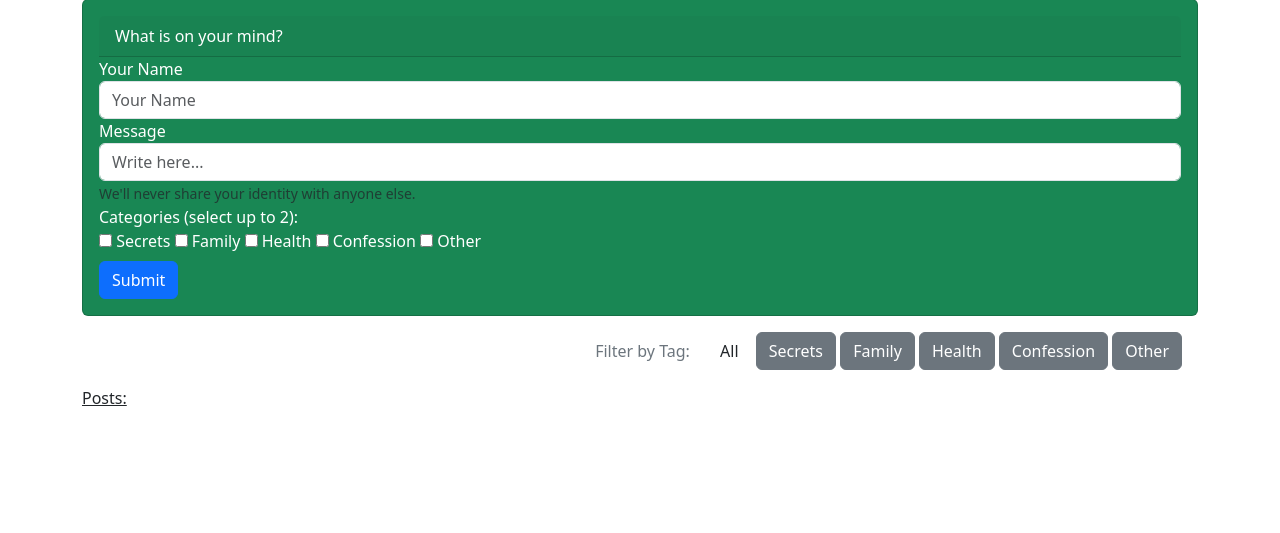
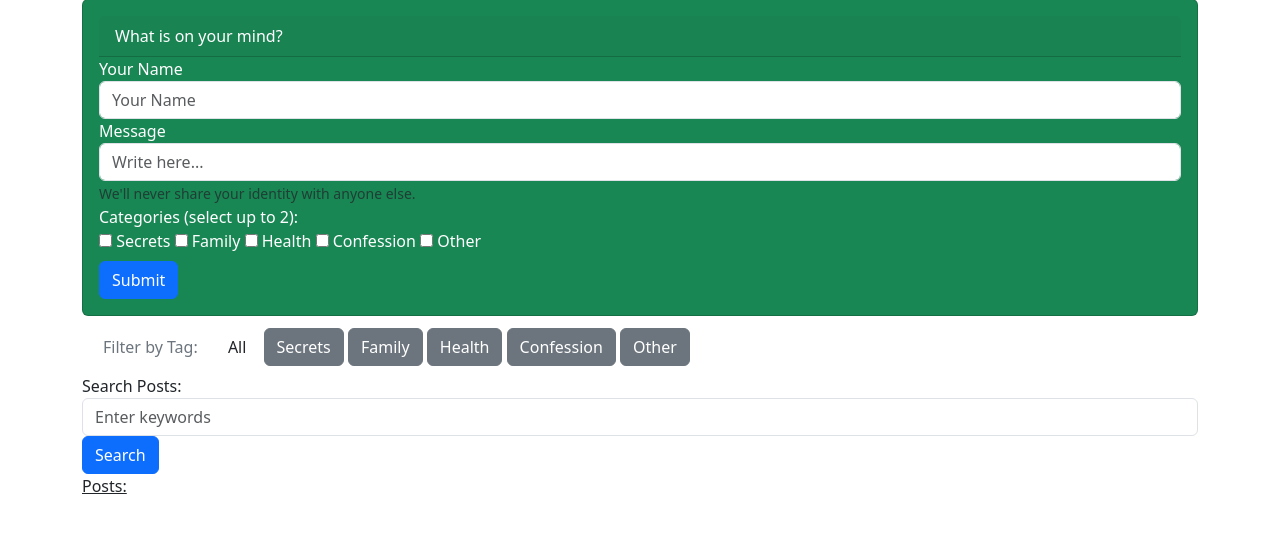
Before and after one commit to thaleshqs/AnonymousPostingES2, a Flask app: page / in a window 1280 px wide. Shown: the part 113-646 px from the top of the page. Run offline with Flask 3, Linux system fonts and the light colour scheme; some libraries are stand-ins or nearby versions.

Commit message:
Funcionalidade de busca de posts

```diff
--- a/main.py
+++ b/main.py
@@ -1,7 +1,7 @@
 from flask import Flask, render_template, request, redirect
 from datetime import datetime
 
-app = Flask(__name__)
+app = Flask(__name__, static_url_path='', static_folder='./templates')
 
 messages = []
 max_messages = 10
@@ -16,6 +16,9 @@
 @app.route('/', methods=['GET', 'POST'])
 def index():
     filter_tag = request.args.get('filter')
+    filtered_messages = []
+    error_message = ""
+
     if filter_tag is None:
         filter_tag = 'all'
 
@@ -65,7 +68,20 @@
 
     filtered_messages = [message for message in messages if filter_tag is None or filter_tag == 'all' or filter_tag in message['categories']]
 
-    return render_template('index.html', messages=filtered_messages[-max_messages:], error=None, categories=["Secrets", "Family", "Health", "Confession", "Other"], filter=filter_tag)
+    search_query = request.args.get('search')
+    if request.method == 'GET':
+        if search_query:
+            filtered_messages = [message for message in filtered_messages if search_query.lower() in message['post'].lower()]
+            if not filtered_messages:
+                error_message = "No results found!!!"
+            else:
+                error_message = ""
+
+
+
+    return render_template('index.html', messages=filtered_messages[-max_messages:], error=error_message, categories=["Secrets", "Family", "Health", "Confession", "Other"], filter=filter_tag, search=search_query)
+
+    #return render_template('index.html', messages=filtered_messages[-max_messages:], error=None, categories=["Secrets", "Family", "Health", "Confession", "Other"], filter=filter_tag)
 
 if __name__ == '__main__':
     app.run()
--- a/templates/index.html
+++ b/templates/index.html
@@ -45,7 +45,8 @@
     </div>
 
 
-    <div class="m-2 p-2 d-flex justify-content-end">
+
+    <div class="m-1 p-1 d-flex justify-content-flex-start">
         <form method="GET">
 			<button class="btn text-secondary">Filter by Tag:</button>
             <button type="submit" name="filter" value="all" class="btn {{ 'active-filter' if filter == 'all' else 'btn-secondary' }}">All</button>
@@ -57,11 +58,25 @@
         </form>
     </div>
 
+	<form method="GET">
+		<div class="form-group">
+			<label for="search">Search Posts:</label>
+			<input type="text" name="search" class="form-control" id="search_posts" placeholder="Enter keywords">
+		</div>
+		<button type="submit" class="btn btn-primary" id="search_button">Search</button>
+	</form>
+
+
+	<div id="no-results" style="display: none; color: red;">
+		<p> No results found. </p>
+	</div>
+
+
     <p><u>Posts:</u></p>
 
     {% for message in messages|reverse %}
 
-	<div class="card mb-3">
+	<div class="card mb-3" style="display: block">
 		<div class="card-header d-flex justify-content-between align-items-center">
 			<div class="d-flex align-items-center">
 				<svg xmlns="http://www.w3.org/2000/svg" width="32" height="32" fill="currentColor" class="bi bi-person-circle m-0" viewBox="0 0 16 16">
@@ -70,7 +85,7 @@
 				</svg>
 				<span class="ms-2 font-weight-bold" h5><b> {{ message['name'] }}</b></span>
 			</div>
-			<div class="text-end">
+			<div class="post-text text-end">
 				{{ message['timestamp'] }} in {{ ', '.join(message['categories']) if message['categories'] }}
 			</div>
 		</div>
@@ -105,6 +120,13 @@
 		</div>
     </div>
     {% endfor %}
+
+		<div id="no-results" style="display: none; color: red;">
+		<p> No results found. </p>
+	</div>
+
     <script src="https://cdn.jsdelivr.net/npm/bootstrap/dist/js/bootstrap.min.js"></script>
+	<script src="script.js"></script>
+
 </body>
 </html>
--- /dev/null
+++ b/templates/script.js
@@ -0,0 +1,42 @@
+const searchInput = document.getElementById('search_posts');
+const noResultsMessage = document.getElementById('no-results');
+const button = document.getElementById("search_button");
+
+/*
+button.addEventListener("click", function(event){
+   performSearch();
+});
+
+searchInput.addEventListener('input', function (event) {
+    if (event.key === 'Enter') {
+        performSearch();
+    }
+});
+
+function performSearch() {
+    const searchQuery = searchInput.value.trim().toLowerCase();
+	noResultsMessage.style.display = 'none';
+
+	if (searchInput.value == null || searchInput.value === '') {
+		noResultsMessage.style.display = 'block';
+	}
+    const posts = document.getElementsByClassName('post-text');
+
+
+
+    let matchingPosts = false;
+	for (const post of posts) {
+		const postText = post.innerText.toLowerCase();
+		if (postText.includes(searchQuery)) {
+			post.parentElement.style.display = 'none';
+			matchingPosts = true;
+		} else {
+			post.parentElement.style.display = 'none';
+		}
+	}
+
+    if (!matchingPosts) {
+        noResultsMessage.style.display = 'block';
+    }
+}
+*/
--- a/templates/styles.css
+++ b/templates/styles.css
@@ -3,4 +3,13 @@
         background-color: green;
         color: white;
     }
+
+	.error-text {
+		font-size: 18px;
+		color: #FF0000; /* Red color */
+		font-weight: bold;
+		text-align: center;
+		margin: 10px 0; /* Add margin for spacing */
+	}
+
 </style>
```
